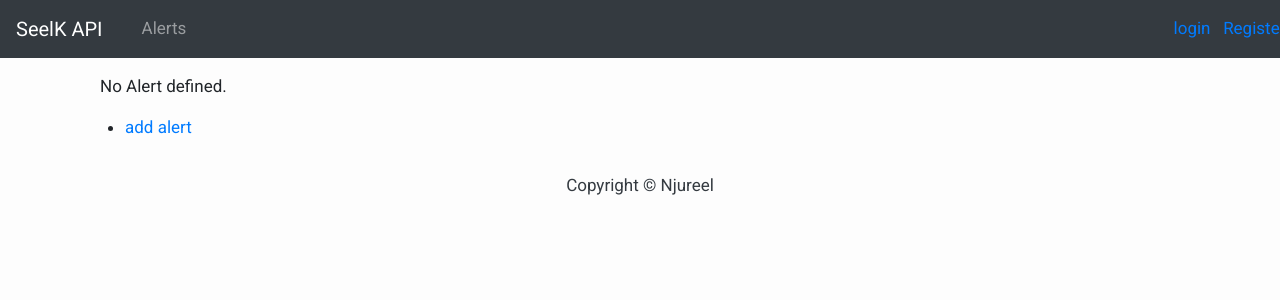
After one commit to Nekketsu-GIT/Hackathon-Jellyfish, a Django app: page /alerts/mesAlertes in a window 1280 px wide. The commit adds this page. Shown: the top 300 px of the page. Run offline with Django 3.2, Linux system fonts and the light colour scheme; data that the repository does not hold is empty; some libraries are stand-ins or nearby versions.

Commit message:
alertes views

```diff
--- a/alerts/urls.py
+++ b/alerts/urls.py
@@ -1,10 +1,11 @@
 from django.conf.urls import url
 from django.urls import path, include
 from .views import (
-    AlertListApiView, AlertDetailApiView
+    AlertListApiView, AlertDetailApiView, get_alerts
 )
 
 urlpatterns = [
     path('', AlertListApiView.as_view()),
     path('<int:alert_id>/', AlertDetailApiView.as_view()),
+    path('mesAlertes', get_alerts, name='alertes')
 ]
--- a/alerts/views.py
+++ b/alerts/views.py
@@ -1,3 +1,4 @@
+from django.shortcuts import render
 from rest_framework.views import APIView
 from rest_framework.response import Response
 from rest_framework import status
@@ -89,6 +90,11 @@ class AlertDetailApiView(APIView):
         )
 
 
+def get_alerts(request):
+    alerts = Alert.objects.filter(user=request.user.id)
+    context = {'alerts_list': alerts}
+    return render(request, 'alertes/alertes.html', context)
+
 
 """
 api = CoinAPIv1(api_key)
--- a/crypto_notification/urls.py
+++ b/crypto_notification/urls.py
@@ -26,6 +26,7 @@ urlpatterns = [
     path('accounts/', include('accounts.urls')),
     path('media/<path:path>', serve, {'document_root': settings.MEDIA_ROOT}),
     path('', gethome, name='home'),
+    path('home/', gethome, name='home'),
     path('alerts/', include('alerts.urls'))
 
 ]
--- /dev/null
+++ b/templates/alertes/alertes.html
@@ -0,0 +1,33 @@
+{% extends "base.html" %}
+
+{% load bootstrap_tags %}
+
+{% block content %}
+
+<div class="container">
+    <div class="col-md-8 mt-3 left">
+
+        {% if alerts_list %}
+        <ul>
+            {% for alert in alerts_list %}
+                <li><a href="">{{ alert.user.username }}</a></li>
+                <li><a href="">{{ alert.message }}</a></li>
+                <li><a href="">{{ alert.asset_id }}</a></li>
+                <li><a href="">{{ alert.min_value }}</a></li>
+                <li><a href="">{{ alert.max_value }}</a></li>
+            {% endfor %}
+        </ul>
+        {% else %}
+        <p>No Alert defined.</p>
+        {% endif %}
+    </div>
+
+    <div class="">
+        <ul>
+            <li><a href="#">add alert</a></li>
+        </ul>
+    </div>
+</div>
+
+
+{%endblock%}
--- a/templates/base.html
+++ b/templates/base.html
@@ -9,14 +9,19 @@
         <link href="https://fonts.googleapis.com/css?family=Roboto:400,700" rel="stylesheet">
         <meta name="google" content="notranslate" />
         <meta name="viewport" content="width=device-width, initial-scale=1" />
-        <link rel="stylesheet" href="https://stackpath.bootstrapcdn.com/bootstrap/4.4.1/css/bootstrap.min.css" integrity="sha384-Vkoo8x4CGsO3+Hhxv8T/Q5PaXtkKtu6ug5TOeNV6gBiFeWPGFN9MuhOf23Q9Ifjh" crossorigin="anonymous">
+        <link
+          rel="stylesheet"
+          href="https://stackpath.bootstrapcdn.com/bootstrap/4.4.1/css/bootstrap.min.css"
+          integrity="sha384-Vkoo8x4CGsO3+Hhxv8T/Q5PaXtkKtu6ug5TOeNV6gBiFeWPGFN9MuhOf23Q9Ifjh"
+          crossorigin="anonymous"
+        />
 
         <link rel="stylesheet" type="text/css" href="{% static 'css/base.css' %}">
     </head>
 
     <body>
         <!-- Navigation -->
-        <nav class="navbar navbar-expand-lg navbar-light bg-light">
+        <nav class="navbar navbar-expand-lg navbar-dark bg-dark">
             <a class="navbar-brand" href="{% url 'home' %}">SeelK API</a>
             <button class="navbar-toggler" type="button" data-toggle="collapse" data-target="#navbarSupportedContent" aria-controls="navbarSupportedContent" aria-expanded="false" aria-label="Toggle navigation">
                 <span class="navbar-toggler-icon"></span>
```
